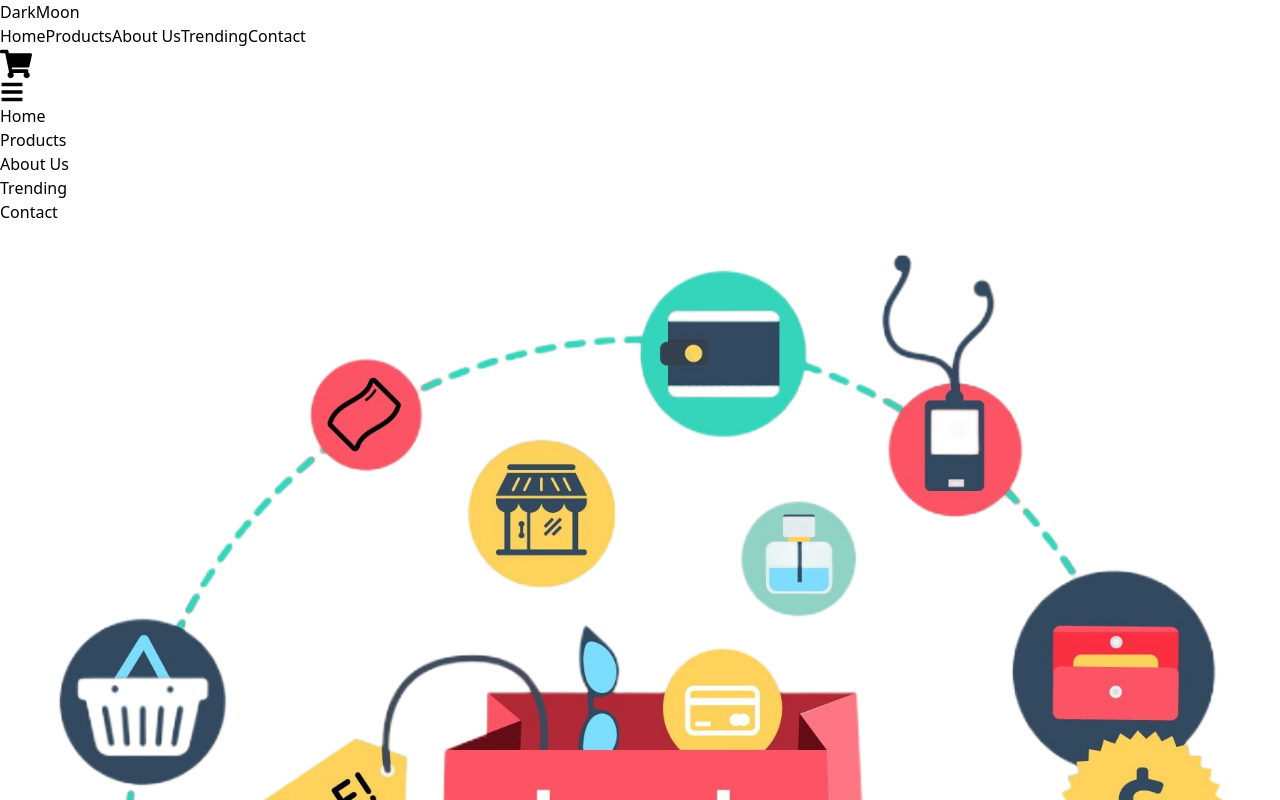
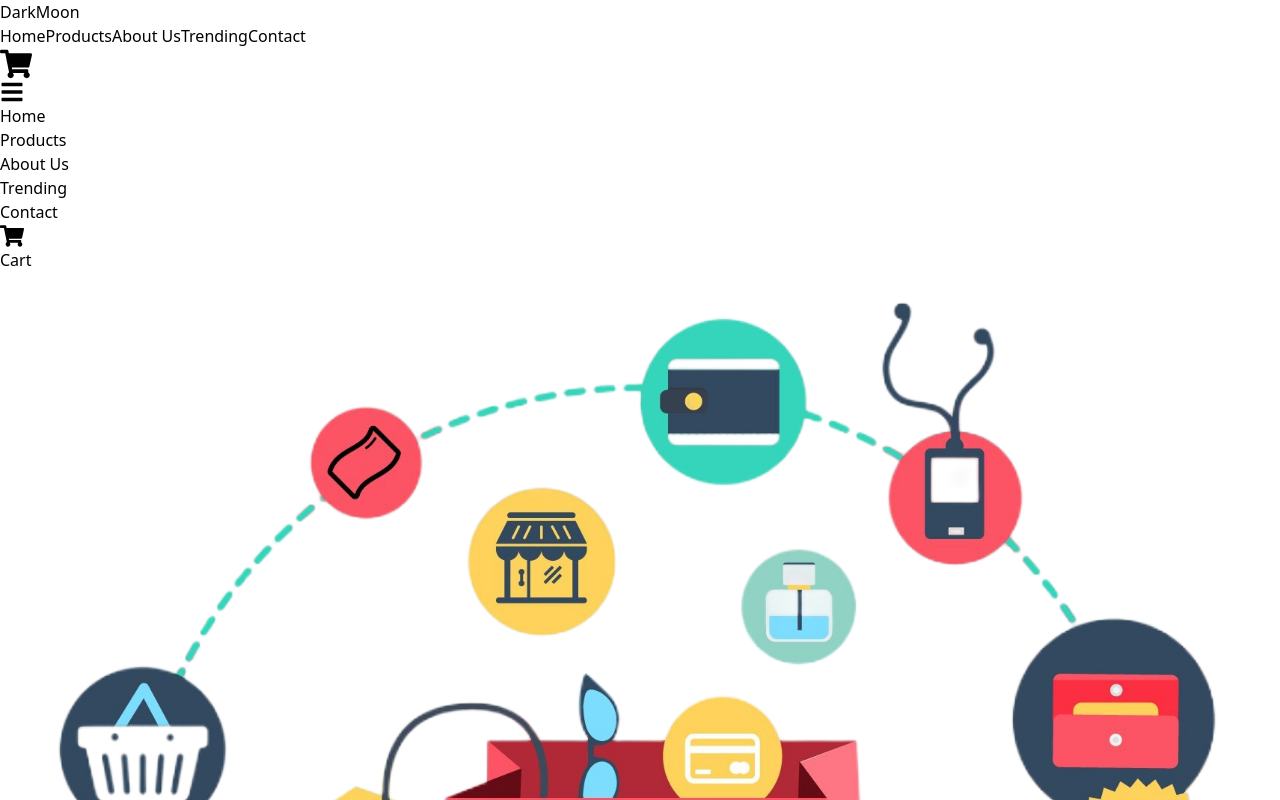
Before and after one commit to MhmdHabi/web-ecommerce-darkmoon, a React (Vite) app: page / in a window 1280 px wide. Shown: the top 800 px of the page. Built offline with nearby package versions, Linux system fonts and the light colour scheme; no server answers.

Commit message:
update fungsi 1

```diff
--- a/src/components/Elements/NavbarHero.jsx
+++ b/src/components/Elements/NavbarHero.jsx
@@ -1,13 +1,13 @@
-import React, { useState, useContext, useEffect } from "react";
+import React, { useState, useEffect } from "react";
 import { Link, useLocation } from "react-router-dom";
 import { FaBars, FaTimes, FaShoppingCart } from "react-icons/fa";
 import { useCart } from "./CartContext";
 
 const NavbarHero = () => {
   const [isOpen, setIsOpen] = useState(false);
-  const { getCartCount } = useCart(); // Use named import
+  const { getCartCount } = useCart();
   const [cartCount, setCartCount] = useState(getCartCount());
-  const location = useLocation(); // Hook to get current location
+  const location = useLocation();
 
   const toggleMenu = () => {
     setIsOpen(!isOpen);
@@ -21,7 +21,6 @@ const NavbarHero = () => {
     handleCartUpdate();
   }, [getCartCount]);
 
-  // Function to determine if a link is active
   const isActive = (path) => location.pathname === path;
 
   return (
@@ -96,6 +95,14 @@ const NavbarHero = () => {
               Contact
             </Link>
           </li>
+          {/* Cart Icon in Mobile Menu */}
+          <li className="mt-4 flex items-center mb-2">
+            <Link to="/cart" className="flex items-center text-pink-500 hover:text-pink-700">
+              <FaShoppingCart size={24} />
+              {cartCount > 0 && <span className="ml-2 bg-red-600 text-white text-xs font-bold rounded-full px-2 py-1">{cartCount}</span>}
+              <span className="ml-2 text-sm font-medium">Cart</span>
+            </Link>
+          </li>
         </ul>
       </div>
     </div>
```
